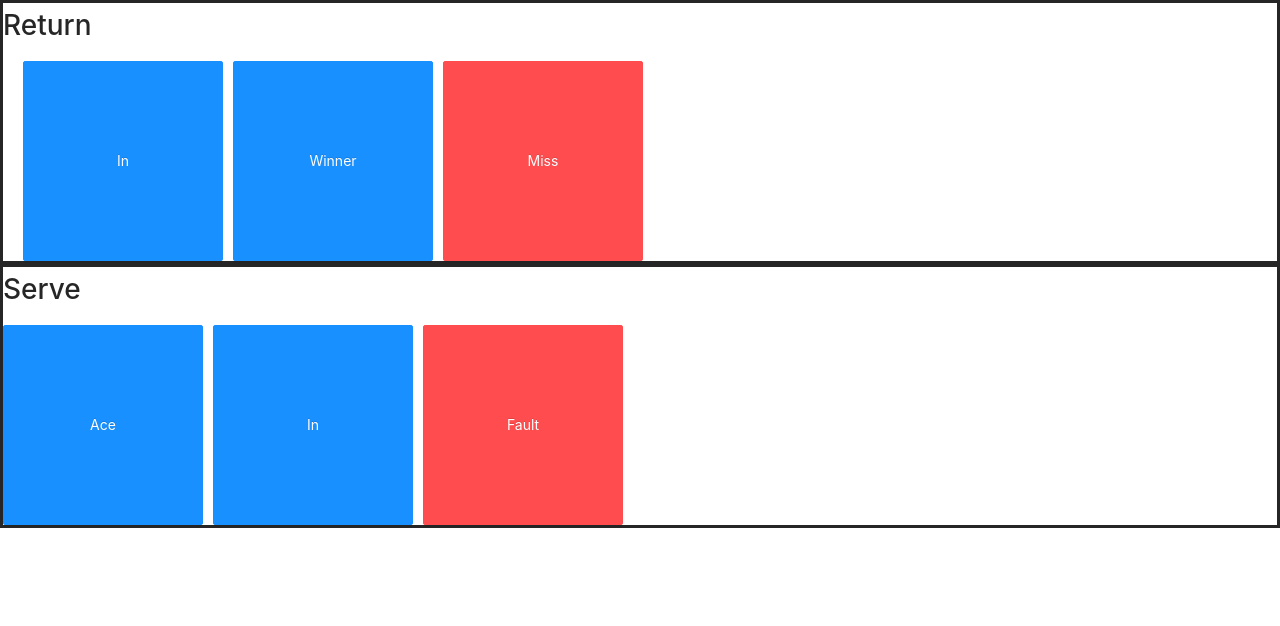
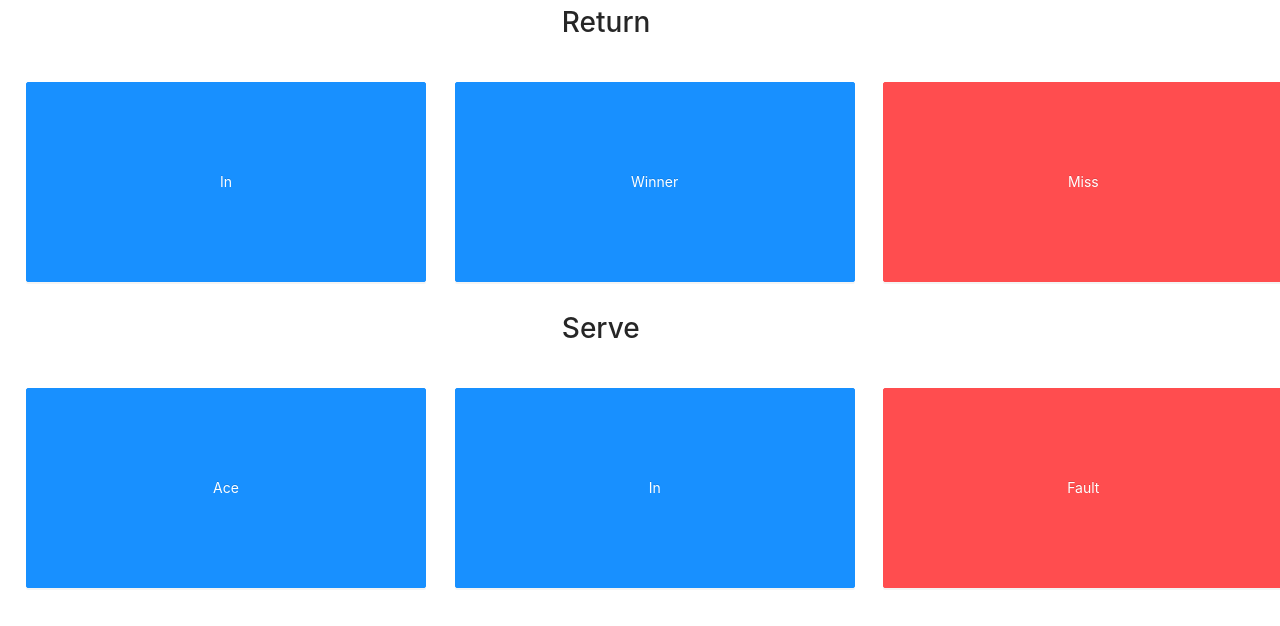
Before and after one commit to morganmarienelson/bounce, a Next.js app: page / in a window 1280 px wide. Shown: the top 626 px of the page. Built offline with nearby package versions, Linux system fonts and the light colour scheme.

Commit message:
point dashboard grid formatting

```diff
--- a/pages/components/returnPanel.tsx
+++ b/pages/components/returnPanel.tsx
@@ -1,4 +1,5 @@
-import { Button } from "antd";
+import { Button, Col, PageHeader } from "antd";
+import { position } from "polished";
 
 interface ReturnPanelProps {
   onServeAndReturn: () => void;
@@ -6,29 +7,36 @@ interface ReturnPanelProps {
 
 const ReturnPanel: React.FC<ReturnPanelProps> = ({ onServeAndReturn }) => {
   return (
-    <div style={{ border: "solid" }}>
+    <>
+      <Col span={10}></Col>
+      <Col span={4}>
         <h1>Return</h1>
+      </Col>
+      <Col span={10}></Col>
+      <Col span={8}>
         <Button
           onClick={onServeAndReturn}
           type="primary"
-        style={{ width: 200, height: 200, marginRight: 10, marginLeft: 20 }}
+          style={{ width: 400, height: 200 }}
         >
           In
         </Button>
-      <Button
-        type="primary"
-        style={{ width: 200, height: 200, marginRight: 10 }}
-      >
+      </Col>
+      <Col span={8}>
+        <Button type="primary" style={{ width: 400, height: 200 }}>
           Winner
         </Button>
+      </Col>
+      <Col span={8}>
         <Button
           type="primary"
           danger={true}
-        style={{ width: 200, height: 200, marginRight: 10 }}
+          style={{ width: 400, height: 200 }}
         >
           Miss
         </Button>
-    </div>
+      </Col>
+    </>
   );
 };
 
--- a/pages/components/servingPanel.tsx
+++ b/pages/components/servingPanel.tsx
@@ -1,4 +1,4 @@
-import { Button } from "antd";
+import { Button, Col, Row } from "antd";
 
 interface ServingPanelProps {
   onServeAndReturn: () => void;
@@ -6,29 +6,36 @@ interface ServingPanelProps {
 
 const ServingPanel: React.FC<ServingPanelProps> = ({ onServeAndReturn }) => {
   return (
-    <div style={{ border: "solid" }}>
+    <>
+      <Col span={10}></Col>
+      <Col span={4}>
         <h1>Serve</h1>
-      <Button
-        type="primary"
-        style={{ width: 200, height: 200, marginRight: 10 }}
-      >
+      </Col>
+      <Col span={10}></Col>
+      <Col span={8}>
+        <Button type="primary" style={{ width: 400, height: 200 }}>
           Ace
         </Button>
+      </Col>
+      <Col span={8}>
         <Button
           onClick={onServeAndReturn}
           type="primary"
-        style={{ width: 200, height: 200, marginRight: 10 }}
+          style={{ width: 400, height: 200 }}
         >
           In
         </Button>
+      </Col>
+      <Col span={8}>
         <Button
           danger={true}
           type="primary"
-        style={{ width: 200, height: 200, marginRight: 10 }}
+          style={{ width: 400, height: 200 }}
         >
           Fault
         </Button>
-    </div>
+      </Col>
+    </>
   );
 };
 
--- a/pages/index.tsx
+++ b/pages/index.tsx
@@ -1,3 +1,4 @@
+import { PageHeader, Row } from "antd";
 import "antd/dist/antd.css";
 import { useState } from "react";
 import LosingModal from "./components/losingModal";
@@ -37,11 +38,11 @@ const PointInput = () => {
   return (
     <>
       {showServeAndReturn ? (
-        <>
+        <Row gutter={[32, 24]} style={{ marginLeft: 10 }}>
           <ReturnPanel onServeAndReturn={onServeAndReturn} />
 
           <ServingPanel onServeAndReturn={onServeAndReturn} />
-        </>
+        </Row>
       ) : (
         <PointOutcomeComponent
           setIsWinningModalVisible={setIsWinningModalVisible}
```
Lines whose indentation alone changed are shown as unchanged.
